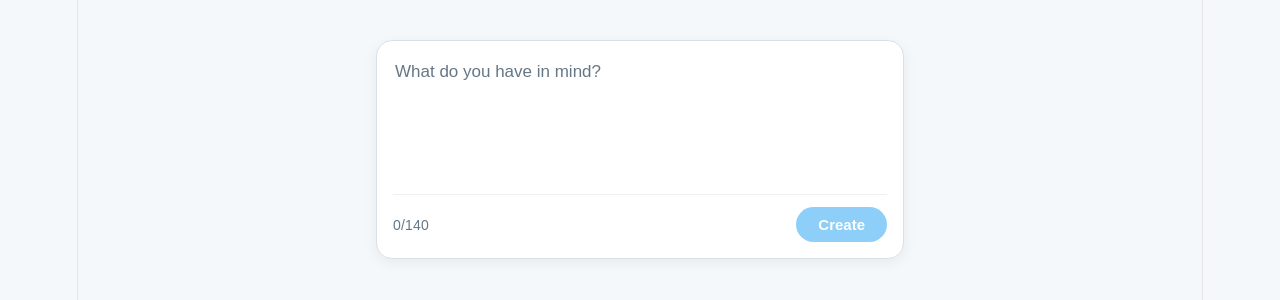
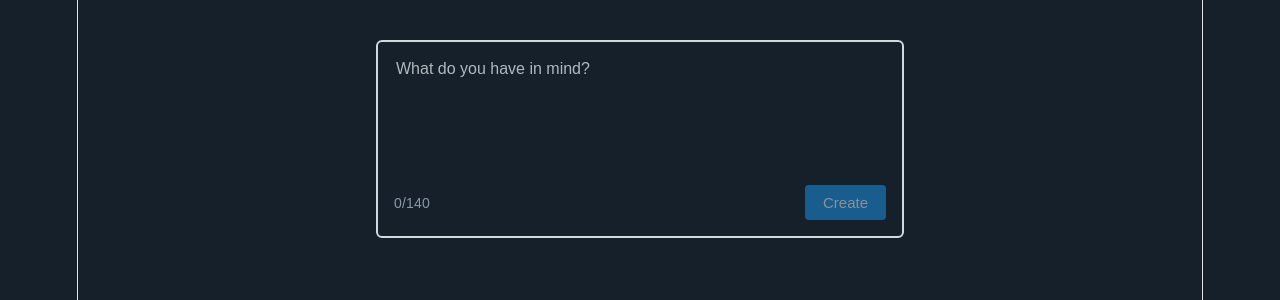
Before and after one commit to amitshtark/tweeter_project_react, a React (Vite) app: page / in a window 1280 px wide. Shown: the top 300 px of the page. Built offline with nearby package versions, Linux system fonts and the light colour scheme.

Commit message:
Refactor App.css for improved styling consistency and readability

```diff
--- a/src/App.css
+++ b/src/App.css
@@ -5,8 +5,8 @@
 body {
   margin: 0;
   font-family: Arial, sans-serif;
-  background-color: #f5f8fa;
-  color: #0f1419;
+  background-color: #15202b;
+  color: #ffffff;
 }
 
 #root {
@@ -20,28 +20,31 @@ body {
   padding: 0 16px;
 }
 
+/* Create Tweet */
+
 .create-tweet-box {
   width: 100%;
-  background-color: white;
-  border: 1px solid #d9e1e8;
-  border-radius: 16px;
+  border: 2px solid #cfd9de;
+  border-radius: 6px;
   padding: 16px;
-  box-shadow: 0 4px 14px rgba(0, 0, 0, 0.06);
+  background-color: #15202b;
+  margin-bottom: 24px;
 }
 
 .create-tweet-box textarea {
   width: 100%;
-  min-height: 120px;
+  min-height: 110px;
   border: none;
+  outline: none;
   resize: none;
-  outline: none;
-  font-size: 17px;
+  background-color: transparent;
+  color: #ffffff;
+  font-size: 16px;
   font-family: inherit;
-  line-height: 1.5;
 }
 
 .create-tweet-box textarea::placeholder {
-  color: #657786;
+  color: #b0b8bf;
 }
 
 .tweet-actions {
@@ -49,28 +52,25 @@ body {
   justify-content: space-between;
   align-items: center;
   margin-top: 10px;
-  padding-top: 12px;
-  border-top: 1px solid #edf1f4;
 }
 
 .tweet-actions span {
+  color: #8899a6;
   font-size: 14px;
-  color: #657786;
 }
 
 button {
   border: none;
-  border-radius: 999px;
-  padding: 9px 22px;
-  background-color: #1da1f2;
+  border-radius: 4px;
+  padding: 9px 18px;
+  background-color: #1d9bf0;
   color: white;
   font-size: 15px;
-  font-weight: bold;
   cursor: pointer;
 }
 
 button:hover {
-  background-color: #1688d3;
+  background-color: #1a8cd8;
 }
 
 button:disabled {
@@ -79,39 +79,51 @@ button:disabled {
 }
 
 .error-message {
-  color: #e0245e;
+  color: #ff6b6b;
   font-size: 14px;
   margin: 8px 0 0;
 }
 
+/* Tweet List */
+
 .tweet-list {
-  margin-top: 20px;
+  width: 100%;
+  display: flex;
+  flex-direction: column;
+  gap: 16px;
 }
 
+/* Single Tweet */
+
 .tweet {
-  background-color: white;
-  border: 1px solid #d9e1e8;
-  border-radius: 14px;
-  padding: 14px 16px;
-  margin-bottom: 12px;
+  width: 100%;
+  background-color: #343a40;
+  border-radius: 6px;
+  padding: 16px 20px;
+  color: #e6ecf0;
 }
 
 .tweet-header {
   display: flex;
   justify-content: space-between;
-  margin-bottom: 8px;
-  font-size: 14px;
+  align-items: center;
+  margin-bottom: 14px;
 }
 
 .tweet-username {
+  color: #8b98a5;
+  font-size: 14px;
   font-weight: bold;
 }
 
 .tweet-date {
-  color: #657786;
+  color: #8b98a5;
+  font-size: 14px;
 }
 
 .tweet-content {
-  font-size: 16px;
-  line-height: 1.5;
+  margin: 0;
+  color: #ffffff;
+  font-size: 15px;
+  line-height: 1.4;
 }
```
